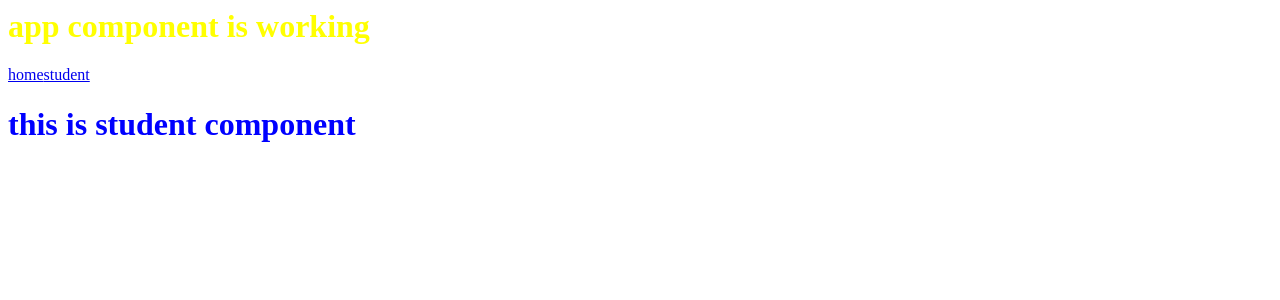
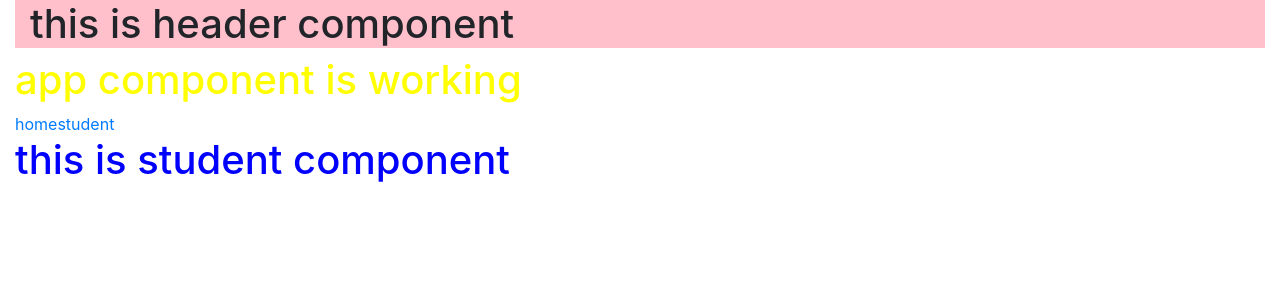
Before and after one commit to IAMMOIZ/angular-pro, an Angular app: page /student in a window 1280 px wide. Shown: the top 300 px of the page. Built offline with nearby package versions, Linux system fonts and the light colour scheme.

Commit message:
defining header component

```diff
--- a/src/app/app.component.html
+++ b/src/app/app.component.html
@@ -1,3 +1,4 @@
+<pro-header></pro-header>
 <h1>app component is working</h1>
 <a routerLink="/home" routerLinkActive="active">home</a>
 <a routerLink="/student" routerLinkActive="active">student</a>
--- a/src/app/app.module.ts
+++ b/src/app/app.module.ts
@@ -6,7 +6,8 @@ import { RouterModule } from '@angular/router'
 //import components
 import { AppComponent } from './app.component';
 import { HomeComponent } from './home/home.component';
-import { StudentComponent } from './student/student.component'
+import { StudentComponent } from './student/student.component';
+import { HeaderComponent } from './header/header.component';
 import { Routes } from '@angular/router';
 
 const routes = [
@@ -17,7 +18,7 @@ const routes = [
 
 @NgModule({
 	imports : [ BrowserModule , FormsModule , RouterModule.forRoot(routes) ],
-	declarations : [ AppComponent , HomeComponent , StudentComponent],
+	declarations : [ AppComponent , HeaderComponent ,HomeComponent , StudentComponent],
 	bootstrap : [ AppComponent ]
 })
 
--- /dev/null
+++ b/src/app/header/header.component.css
@@ -0,0 +1,4 @@
+.header
+{
+  background : pink;
+}
--- /dev/null
+++ b/src/app/header/header.component.html
@@ -0,0 +1,5 @@
+<div class="row-fluid header">
+  <div class="col-12">
+    <h1>this is header component</h1>
+  </div>
+</div>
--- /dev/null
+++ b/src/app/header/header.component.ts
@@ -0,0 +1,15 @@
+import { Component } from '@angular/core';
+
+@Component({
+  selector : 'pro-header',
+  templateUrl : './header.component.html',
+  styleUrls : ['./header.component.css']
+})
+
+export class HeaderComponent
+{
+  constructor()
+  {
+    console.log("header component is rendering");
+  }
+}
--- a/src/index.html
+++ b/src/index.html
@@ -1 +1,26 @@
-<pro-app>loading</pro-app>
+<!DOCTYPE html>
+<html lang="en">
+<head>
+    <meta charset="UTF-8">
+    <meta name="viewport" content="width=device-width, initial-scale=1.0">
+    <title>Document</title>
+    <!-- CSS only -->
+<link rel="stylesheet" href="https://stackpath.bootstrapcdn.com/bootstrap/4.5.0/css/bootstrap.min.css" integrity="sha384-9aIt2nRpC12Uk9gS9baDl411NQApFmC26EwAOH8WgZl5MYYxFfc+NcPb1dKGj7Sk" crossorigin="anonymous">
+
+</head>
+<body>
+
+  <div class="container-fluid">
+
+  <!-- appp component -->
+  <pro-app>loading</pro-app>
+
+  </div>
+
+
+<!-- JS, Popper.js, and jQuery -->
+<script src="https://code.jquery.com/jquery-3.5.1.slim.min.js" integrity="sha384-DfXdz2htPH0lsSSs5nCTpuj/zy4C+OGpamoFVy38MVBnE+IbbVYUew+OrCXaRkfj" crossorigin="anonymous"></script>
+<script src="https://cdn.jsdelivr.net/npm/popper.js@1.16.0/dist/umd/popper.min.js" integrity="sha384-Q6E9RHvbIyZFJoft+2mJbHaEWldlvI9IOYy5n3zV9zzTtmI3UksdQRVvoxMfooAo" crossorigin="anonymous"></script>
+<script src="https://stackpath.bootstrapcdn.com/bootstrap/4.5.0/js/bootstrap.min.js" integrity="sha384-OgVRvuATP1z7JjHLkuOU7Xw704+h835Lr+6QL9UvYjZE3Ipu6Tp75j7Bh/kR0JKI" crossorigin="anonymous"></script>
+</body>
+</html>
```
Also changed, not shown: 1 other file (tests, documents, lock files or other folders).
